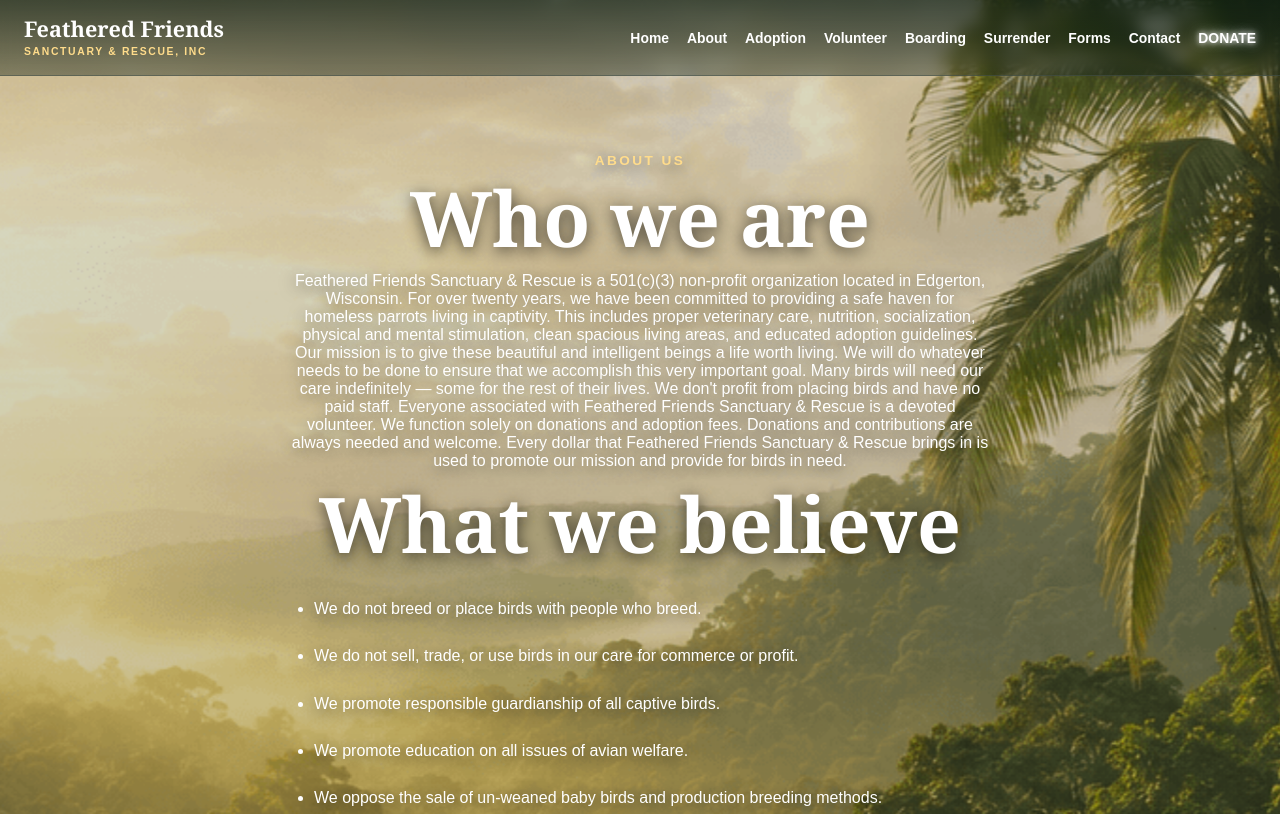
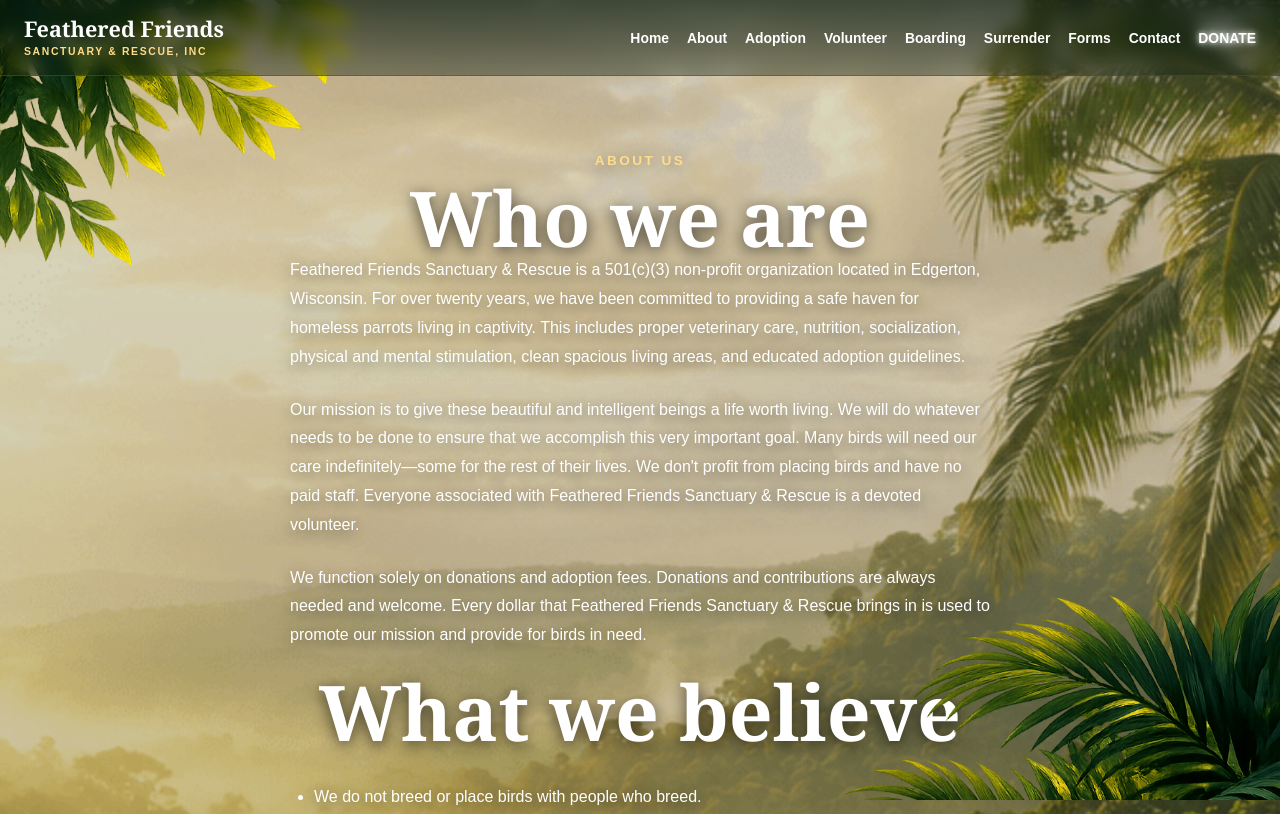
Before and after one commit to chadlanoway/feathered-friends, a website built with Vite: page about.html in a window 1280 px wide. Shown: the top 814 px of the page. Built offline with nearby package versions, Linux system fonts and the light colour scheme.

Commit message:
diddling

```diff
--- a/about.html
+++ b/about.html
@@ -12,6 +12,9 @@
 
 <body>
     <div id="site-header"></div>
+    <img class="fixed-leaves fixed-leaves--top-left" src="/images/top.png" alt="" aria-hidden="true">
+
+    <img class="fixed-leaves fixed-leaves--bottom-right" src="/images/bottom.png" alt="" aria-hidden="true">
     <main>
         <section class="hero adoption-hero" id="adoption">
             <div class="parallax-layer background-layer"></div>
@@ -20,30 +23,30 @@
                 <header class="adoption-header">
                     <p class="eyebrow">About Us</p>
                     <h1>Who we are</h1>
-                    <p>Feathered Friends Sanctuary & Rescue is a 501(c)(3) non-profit organization located in Edgerton,
-                        Wisconsin. For over
-                        twenty years, we have been committed to providing a safe haven for homeless parrots living in
-                        captivity. This includes
-                        proper veterinary care, nutrition, socialization, physical and mental stimulation, clean
-                        spacious living areas, and
-                        educated adoption guidelines.
+                    <p class="about-text">
+                        Feathered Friends Sanctuary &amp; Rescue is a 501(c)(3) non-profit
+                        organization located in Edgerton, Wisconsin. For over twenty years, we
+                        have been committed to providing a safe haven for homeless parrots living
+                        in captivity. This includes proper veterinary care, nutrition,
+                        socialization, physical and mental stimulation, clean spacious living
+                        areas, and educated adoption guidelines.
+                    </p>
 
+                    <p class="about-text">
+                        Our mission is to give these beautiful and intelligent beings a life
+                        worth living. We will do whatever needs to be done to ensure that we
+                        accomplish this very important goal. Many birds will need our care
+                        indefinitely—some for the rest of their lives. We don't profit from
+                        placing birds and have no paid staff. Everyone associated with Feathered
+                        Friends Sanctuary &amp; Rescue is a devoted volunteer.
+                    </p>
 
-
-                        Our mission is to give these beautiful and intelligent beings a life worth living. We will do
-                        whatever needs to be done
-                        to ensure that we accomplish this very important goal. Many birds will need our care
-                        indefinitely — some for the rest of
-                        their lives. We don't profit from placing birds and have no paid staff. Everyone associated with
-                        Feathered Friends
-                        Sanctuary & Rescue is a devoted volunteer.
-
-
-
-                        We function solely on donations and adoption fees. Donations and contributions are always needed
-                        and welcome. Every
-                        dollar that Feathered Friends Sanctuary & Rescue brings in is used to promote our mission and
-                        provide for birds in need.</p>
+                    <p class="about-text">
+                        We function solely on donations and adoption fees. Donations and
+                        contributions are always needed and welcome. Every dollar that Feathered
+                        Friends Sanctuary &amp; Rescue brings in is used to promote our mission
+                        and provide for birds in need.
+                    </p>
                     <h1>What we believe</h1>
                     <ul class="policy-list">
                         <li>We do not breed or place birds with people who breed.</li>
--- a/src/style.css
+++ b/src/style.css
@@ -632,3 +632,40 @@ h1 {
 .policy-list li {
   margin-bottom: 1.25rem;
 }
+
+.about-text {
+  width: min(100%, 900px);
+  margin: 0 auto 1.5rem;
+
+  text-align: left;
+  line-height: 1.8;
+}
+
+.fixed-leaves {
+  position: fixed;
+  z-index: 10;
+  pointer-events: none;
+  user-select: none;
+}
+
+.fixed-leaves--top-left {
+  top: 0;
+  left: 0;
+  width: clamp(220px, 32vw, 550px);
+}
+
+.fixed-leaves--bottom-right {
+  right: 0;
+  bottom: 0;
+  width: clamp(200px, 40vw, 650px);
+}
+
+@media (max-width: 700px) {
+  .fixed-leaves--top-left {
+    width: 60vw;
+  }
+
+  .fixed-leaves--bottom-right {
+    width: 85vw;
+  }
+}
```
Also changed, not shown: public/images/bottom.png (added), public/images/bottom1.png (added), public/images/top.png (added), src/assets/macaws1.png (added), 1 other file.
